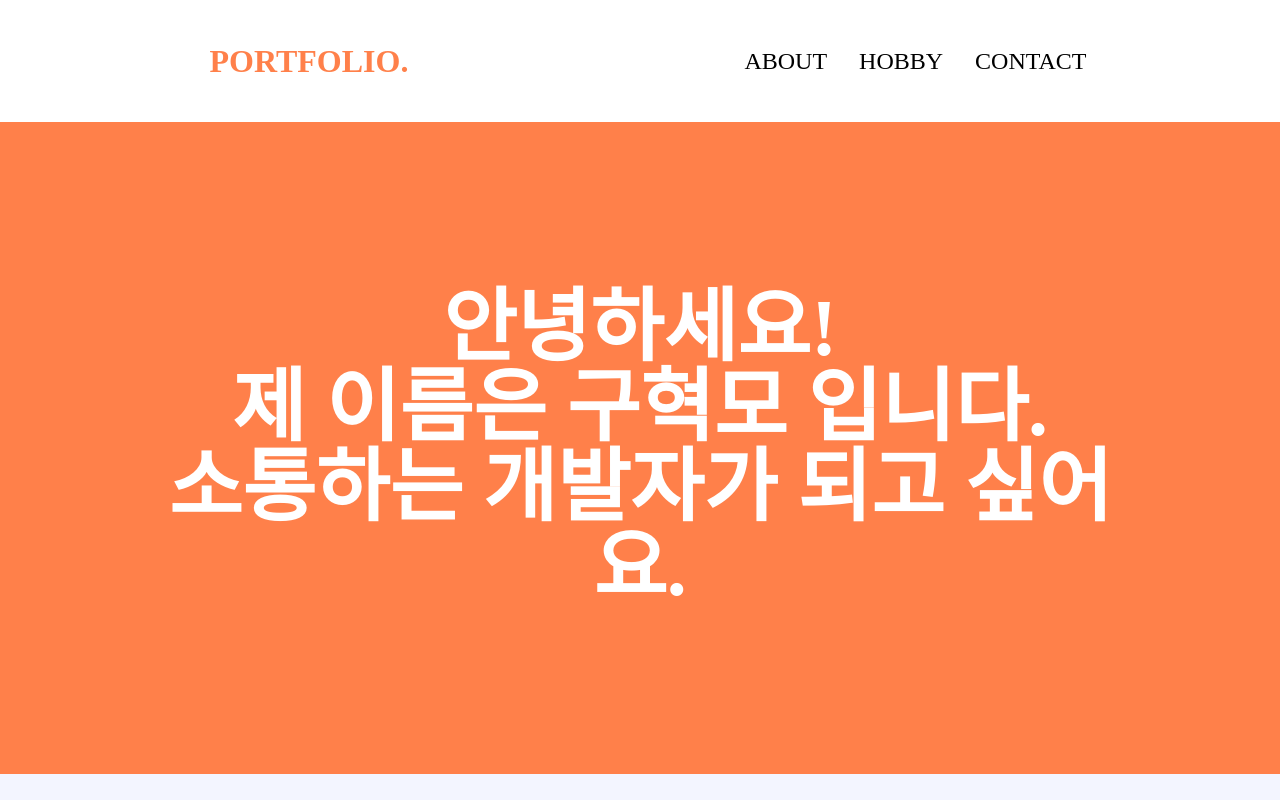
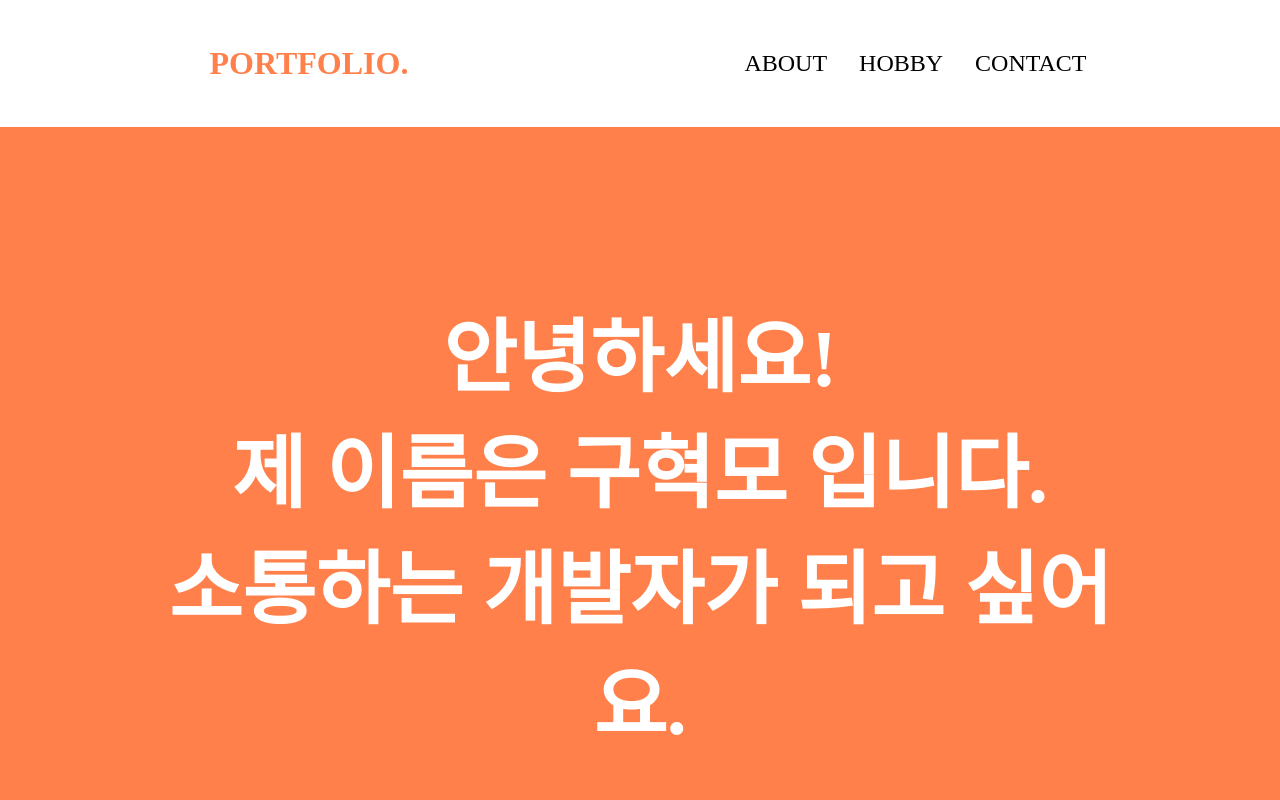
Before and after one commit to HSU-Likelion-Frontend-13th/Team-2, a React (Create React App) app in the folder Week4/hkmo/: page / in a window 1280 px wide. Shown: the top 800 px of the page. Built offline with nearby package versions, Linux system fonts and the light colour scheme; a web font is replaced by a local one.

Commit message:
🔥 reset에 의해 폰트 우선순위 밀리는 버그, reset 삭제

```diff
--- a/Week4/hkmo/src/styles/globalStyle.js
+++ b/Week4/hkmo/src/styles/globalStyle.js
@@ -1,9 +1,7 @@
 import { createGlobalStyle } from "styled-components";
-import reset from "styled-reset";
 
 const GlobalStyle = createGlobalStyle`
-  ${reset};
-  @font-face {
+@font-face {
   font-family: "Interop";
   src: url("https://raw.githubusercontent.com/payw-org/Interop/main/web/fonts/Interop-Regular.woff2")
       format("woff2"),
@@ -15,6 +13,8 @@ const GlobalStyle = createGlobalStyle`
 }
 
 * {
+  box-sizing: border-box;
+  margin: 0;
   font-family: "Interop";
 }
 `;
```
